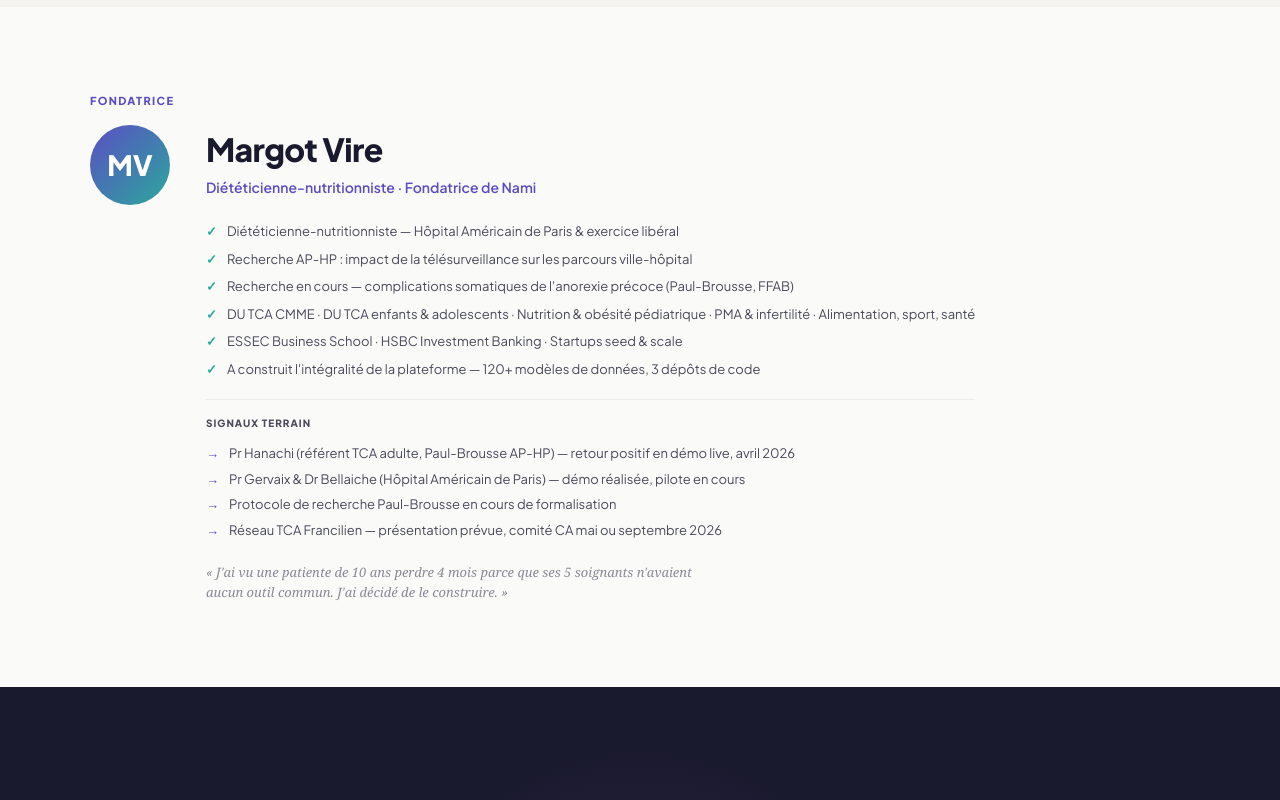
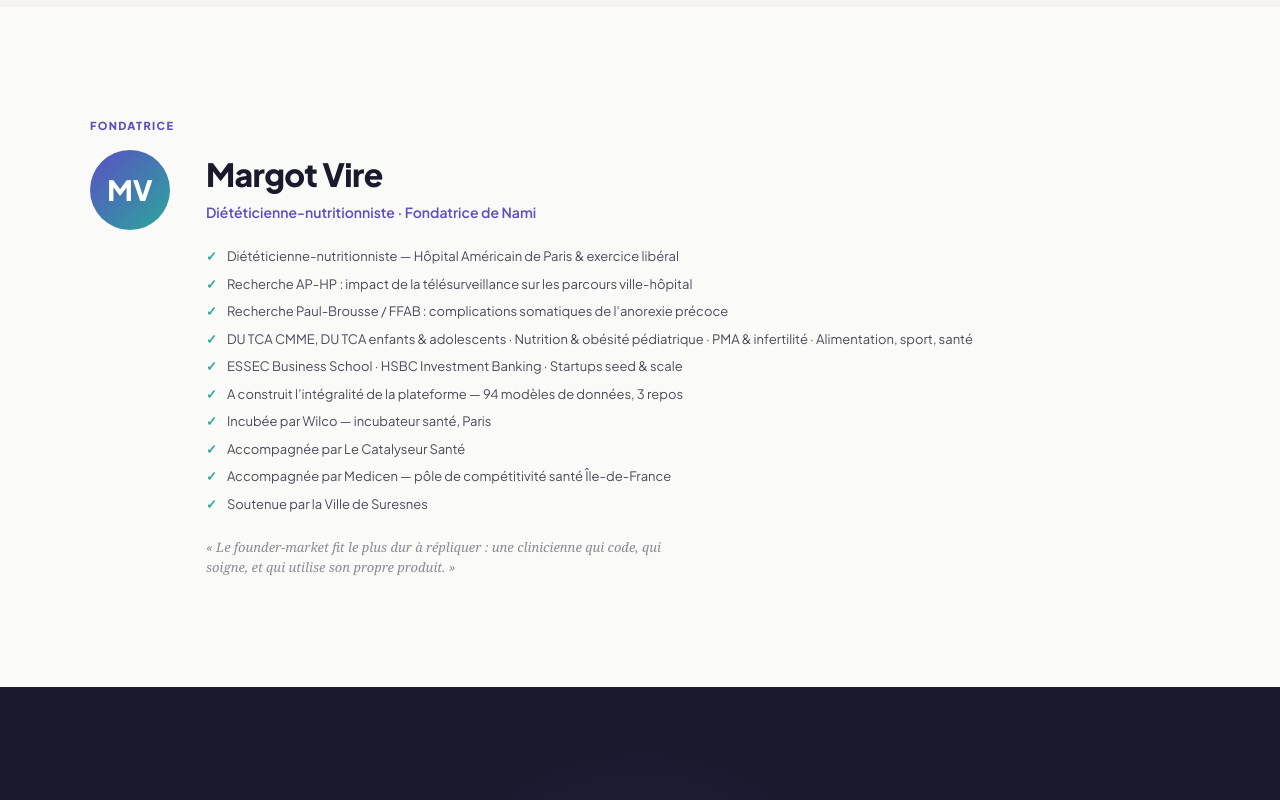
Before and after one commit to Margotvire2/nami-web, a Next.js app: page /pitch-reseau in a window 1280 px wide. Shown: the part 8580-9380 px from the top of the page. Built offline with nearby package versions, Linux system fonts and the light colour scheme; a web font is replaced by a local one.

Commit message:
feat(pitch-reseau): S11 fondatrice — parcours complet + quote VC
Co-Authored-By: Claude Sonnet 4.6 <noreply@anthropic.com>

```diff
--- a/src/app/pitch-reseau/page.tsx
+++ b/src/app/pitch-reseau/page.tsx
@@ -684,16 +684,14 @@ function S11Fondatrice() {
   const parcours = [
     "Diététicienne-nutritionniste — Hôpital Américain de Paris & exercice libéral",
     "Recherche AP-HP : impact de la télésurveillance sur les parcours ville-hôpital",
-    "Recherche en cours — complications somatiques de l'anorexie précoce (Paul-Brousse, FFAB)",
-    "DU TCA CMME · DU TCA enfants & adolescents · Nutrition & obésité pédiatrique · PMA & infertilité · Alimentation, sport, santé",
+    "Recherche Paul-Brousse / FFAB : complications somatiques de l\u2019anorexie précoce",
+    "DU TCA CMME, DU TCA enfants & adolescents · Nutrition & obésité pédiatrique · PMA & infertilité · Alimentation, sport, santé",
     "ESSEC Business School · HSBC Investment Banking · Startups seed & scale",
-    "A construit l'intégralité de la plateforme — 120+ modèles de données, 3 dépôts de code",
-  ];
-  const signaux = [
-    "Pr Hanachi (référent TCA adulte, Paul-Brousse AP-HP) — retour positif en démo live, avril 2026",
-    "Pr Gervaix & Dr Bellaiche (Hôpital Américain de Paris) — démo réalisée, pilote en cours",
-    "Protocole de recherche Paul-Brousse en cours de formalisation",
-    "Réseau TCA Francilien — présentation prévue, comité CA mai ou septembre 2026",
+    "A construit l\u2019intégralité de la plateforme — 94 modèles de données, 3 repos",
+    "Incubée par Wilco — incubateur santé, Paris",
+    "Accompagnée par Le Catalyseur Santé",
+    "Accompagnée par Medicen — pôle de compétitivité santé Île-de-France",
+    "Soutenue par la Ville de Suresnes",
   ];
   return (
     <Section bg={V.cream} minH="85vh">
@@ -716,22 +714,9 @@ function S11Fondatrice() {
               </div>
             </Reveal>
           ))}
-          <Reveal delay={650}><div style={{ height: 1, background: V.border, margin: "16px 0" }} /></Reveal>
-          <Reveal delay={700}>
-            <div style={{ fontSize: 10, fontWeight: 800, color: V.t2, textTransform: "uppercase", letterSpacing: "0.1em", marginBottom: 10 }}>
-              Signaux terrain
-            </div>
-          </Reveal>
-          {signaux.map((s, i) => (
-            <Reveal key={i} delay={750 + i * 60}>
-              <div style={{ display: "flex", alignItems: "flex-start", gap: 10, fontSize: 13, color: V.t2, lineHeight: 1.5, padding: "3px 0" }}>
-                <span style={{ color: V.nami, fontWeight: 700, flexShrink: 0 }}>→</span>{s}
-              </div>
-            </Reveal>
-          ))}
-          <Reveal delay={1000}>
+          <Reveal delay={900}>
             <p style={{ fontFamily: "Georgia, serif", fontStyle: "italic", fontSize: 13, color: V.tm, marginTop: 20, maxWidth: 500 }}>
-              « J&apos;ai vu une patiente de 10 ans perdre 4 mois parce que ses 5 soignants n&apos;avaient aucun outil commun. J&apos;ai décidé de le construire. »
+              &laquo;&nbsp;Le founder-market fit le plus dur à répliquer&nbsp;: une clinicienne qui code, qui soigne, et qui utilise son propre produit.&nbsp;&raquo;
             </p>
           </Reveal>
         </div>
```
